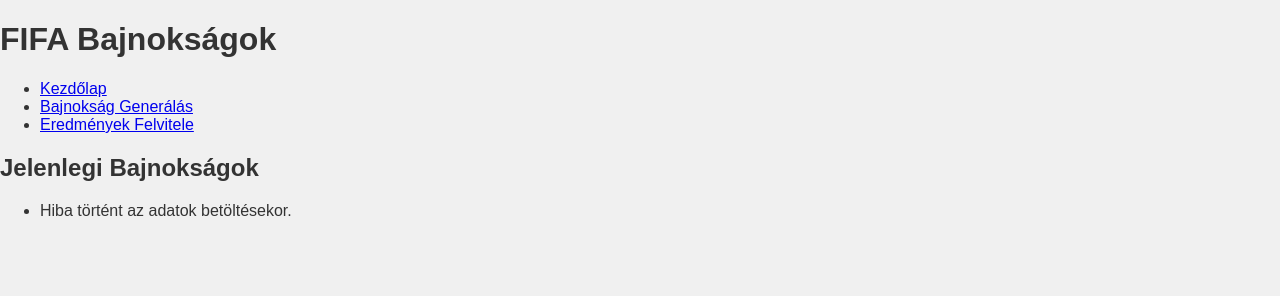
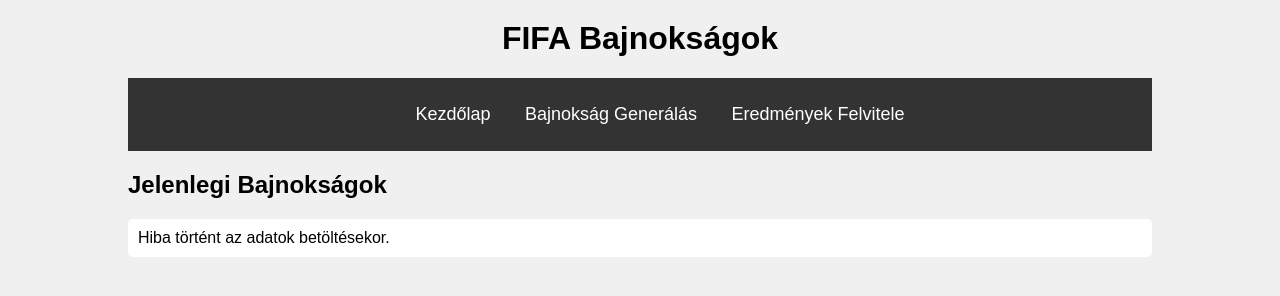
Before and after one commit to makeyourownlifee/marina-fifa-frontend, a plain HTML site: page index.html in a window 1280 px wide. Drawn offline with Linux system fonts and the light colour scheme; no server answers.

Commit message:
Update style.css

```diff
--- a/style.css
+++ b/style.css
@@ -1,28 +1,76 @@
 body {
+  font-family: Arial, sans-serif;
   margin: 0;
-  font-family: Arial, sans-serif;
-  background: #f0f0f0;
-  color: #333;
+  padding: 0;
+  background-color: #f0f0f0;
 }
 
-.page-content {
-  padding: 20px;
+.container {
+  width: 80%;
+  margin: 0 auto;
+}
+
+h1 {
+  text-align: center;
+  margin-top: 20px;
+}
+
+nav {
+  background-color: #333;
+  padding: 10px;
+}
+
+nav ul {
+  list-style-type: none;
   text-align: center;
 }
 
-.bottom-nav {
-  position: fixed;
-  bottom: 0;
-  width: 100%;
-  display: flex;
-  justify-content: space-around;
-  background: #fff;
-  border-top: 1px solid #ccc;
-  padding: 10px 0;
+nav ul li {
+  display: inline;
+  margin: 0 15px;
 }
 
-.bottom-nav a {
-  font-size: 24px;
+nav ul li a {
+  color: white;
   text-decoration: none;
-  color: #333;
+  font-size: 18px;
 }
+
+#tournament-list {
+  list-style-type: none;
+  padding: 0;
+}
+
+#tournament-list li {
+  background-color: #fff;
+  padding: 10px;
+  margin: 5px 0;
+  border-radius: 5px;
+}
+
+form {
+  display: flex;
+  flex-direction: column;
+  max-width: 300px;
+  margin: 0 auto;
+}
+
+input {
+  padding: 10px;
+  margin: 5px 0;
+  font-size: 16px;
+  border: 1px solid #ccc;
+  border-radius: 5px;
+}
+
+button {
+  padding: 10px;
+  background-color: #4CAF50;
+  color: white;
+  border: none;
+  cursor: pointer;
+}
+
+button:hover {
+  background-color: #45a049;
+}
```
